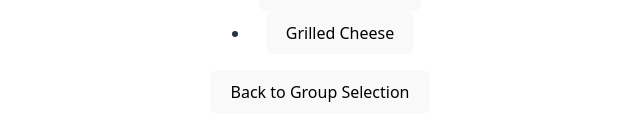
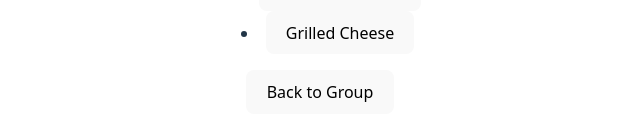
Before and after one commit to austin-pereira/MealMates, a React (Vite) app: page /existing-group/recipes/1 in a window 1280 px wide. Shown: the part 412-552 px from the top of the page, without its empty margins (320-960 px from the left). Built offline with nearby package versions, Linux system fonts and the light colour scheme; no server answers; sample sign-in values are in the browser's storage.

Commit message:
change to back to group and not all groups

```diff
--- a/src/components/AuthScreens/ExistingRecipe.tsx
+++ b/src/components/AuthScreens/ExistingRecipe.tsx
@@ -18,8 +18,8 @@ const ExistingRecipe = () => {
         return () => unsubscribe();
     }, [navigate]);
 
-    const returnToGroupSelection = () => {
-        navigate('/group'); // Replace with your desired route
+    const returnToGroup = () => {
+        navigate(`/existing-group/${id}`); // Replace with your desired route
     };
 
     // Add recipes data and click handler
@@ -63,8 +63,8 @@ const ExistingRecipe = () => {
                     </li>
                 ))}
             </ul>
-            <button onClick={returnToGroupSelection} className="mt-6 text-blue-500 hover:underline">
-                Back to Group Selection
+            <button onClick={returnToGroup} className="mt-6 text-blue-500 hover:underline">
+                Back to Group
             </button>
         </div>
     );
```
